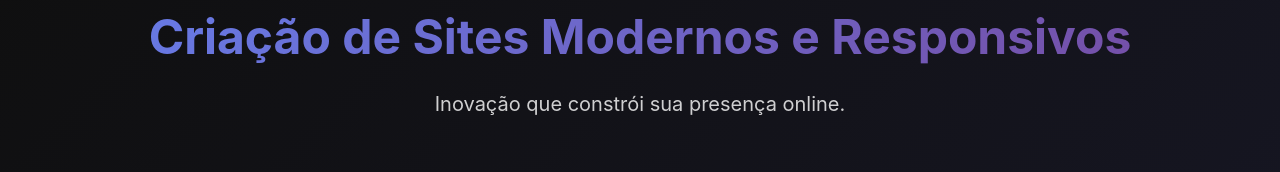
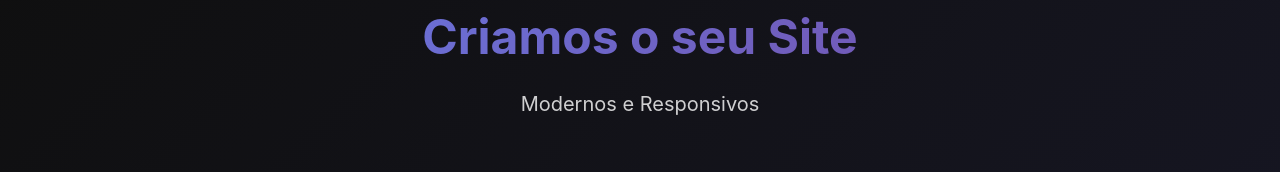
Before and after one commit to JoseRobertoRocha/conecctaweb, a plain HTML site: page index.html in a window 1280 px wide. Shown: the part 893-1065 px from the top of the page. Drawn offline with Linux system fonts and the light colour scheme.

Commit message:
Update index.html

```diff
--- a/index.html
+++ b/index.html
@@ -137,8 +137,8 @@
     <section id="about" class="section">
         <div class="about-content">
             <div class="about-header">
-                <h2>Criação de Sites Modernos e Responsivos</h2>
-                <p>Inovação que constrói sua presença online.</p>
+                <h2>Criamos o seu Site</h2>
+                <p>Modernos e Responsivos</p>
             </div>
 
             <div class="about-main">
```
